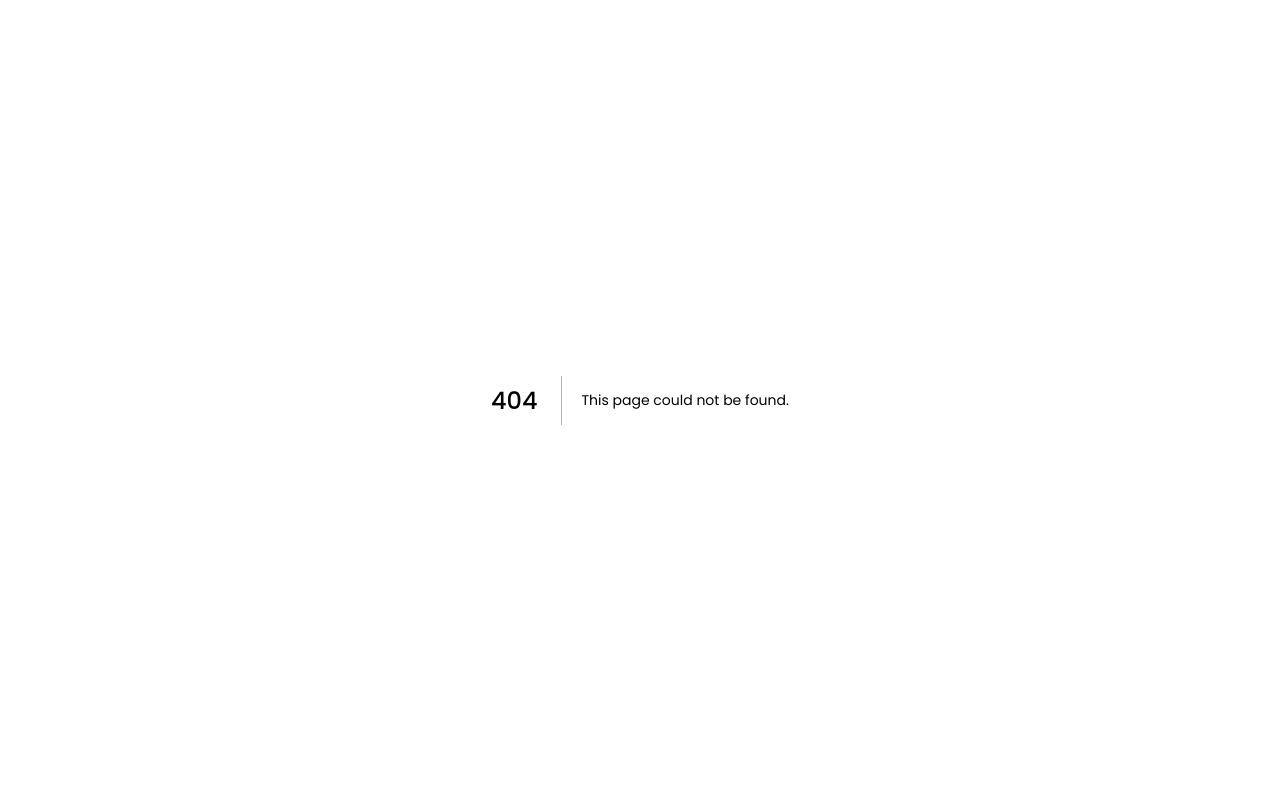
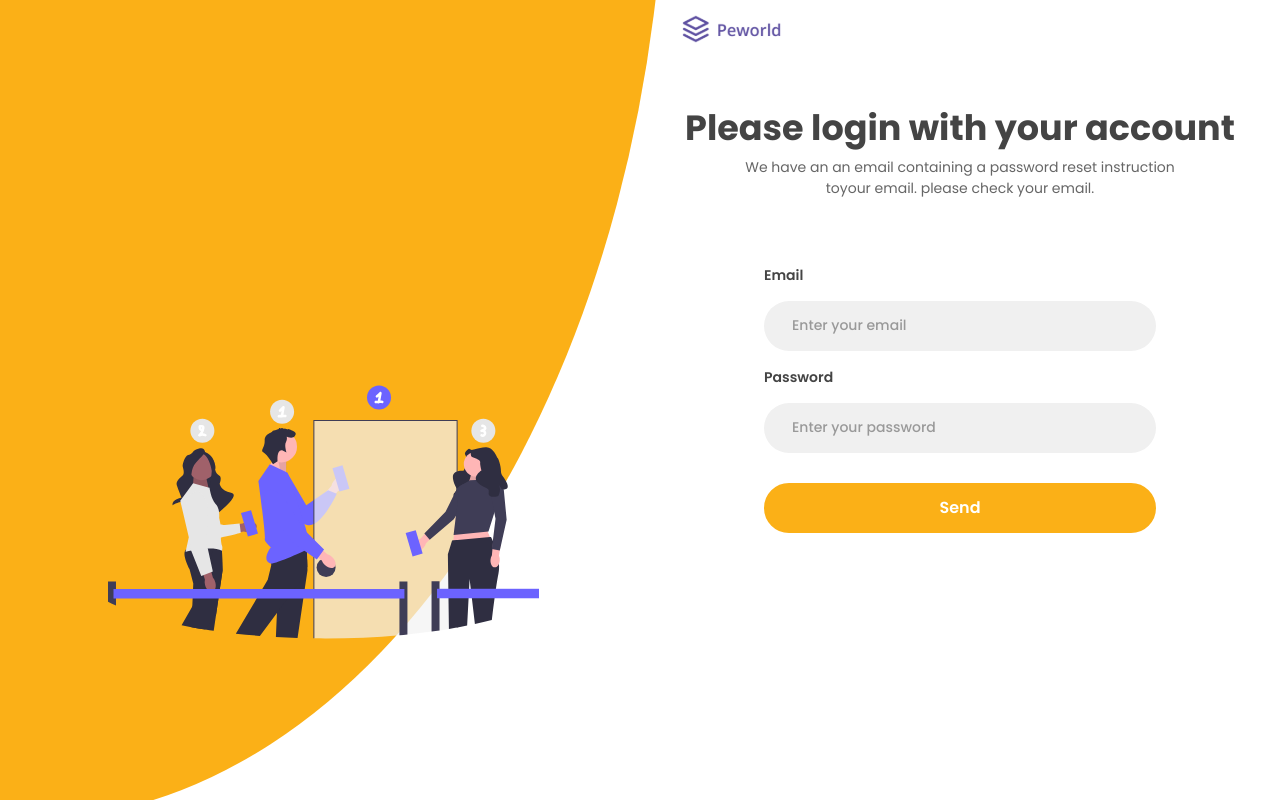
Before and after one commit to zainulmbrk/peworld-fe, a Next.js app: page /confirmpassword in a window 1280 px wide. Before the commit this address had no page. Built offline with nearby package versions, Linux system fonts and the light colour scheme.

Commit message:
feat: add confirm password (login)

```diff
--- /dev/null
+++ b/src/layouts/ConfirmPassword/Confirmpass.module.scss
@@ -0,0 +1,152 @@
+.confirmpassLayout {
+  width: 100%;
+  height: 100vh;
+  position: relative;
+  overflow: hidden;
+  margin: 0;
+
+  .left {
+    .title {
+      width: 70%;
+      position: relative;
+      z-index: 2;
+      display: flex;
+      flex-direction: column;
+      align-items: center;
+      margin-top: 3em;
+      margin-left: 4em;
+    }
+    .leftBg {
+      position: absolute;
+      width: 100vw;
+      height: 250vh;
+      top: -10%;
+      right: 48%;
+      transform: translateY(-55%);
+      background: var(--secondary);
+      transition: 1.8s ease-in-out;
+      border-radius: 50%;
+    }
+    img {
+      position: relative;
+      z-index: 1;
+      width: 70%;
+      margin-top: 7em;
+      margin-left: 6em;
+      height: 100%;
+    }
+  }
+  .right {
+    .logo {
+      margin-top: 0.5em;
+      width: 100%;
+      padding: 0 1em;
+      font-size: 30px;
+      font-weight: 800;
+      display: flex;
+      align-items: center;
+      justify-content: space-between;
+
+      img {
+        width: 100px;
+        cursor: pointer;
+      }
+    }
+    .cpTitle {
+      margin-top: 4em;
+      width: 100%;
+      display: flex;
+      flex-direction: column;
+      align-items: center;
+      h1 {
+        text-align: center;
+        font-weight: 700;
+        font-size: 35px;
+        color: #444;
+      }
+      p {
+        width: 70%;
+        text-align: center;
+        font-size: 14px;
+        color: #666;
+      }
+    }
+    form {
+      margin: 3em 7em;
+      label {
+        font-weight: 600;
+        font-size: 14px;
+        color: #444;
+      }
+      input {
+        width: 100%;
+        border-radius: 30px;
+        height: 50px;
+        padding: 0 2em;
+        color: #444;
+        font-weight: 500;
+        outline: none;
+        background: rgb(240, 240, 240);
+        border: none;
+        font-size: 14px;
+        margin: 1em 0;
+
+        &::placeholder {
+          color: #999;
+        }
+      }
+      button {
+        margin-top: 1em;
+        width: 100%;
+        height: 50px;
+        font-weight: 600;
+        font-size: 16px;
+        background: var(--secondary);
+        color: #fff;
+        border-radius: 30px;
+        border: none;
+        outline: none;
+        border: 2px solid var(--secondary);
+        transition: 0.3s ease-in-out;
+
+        &:hover {
+          background: #fff;
+          color: var(--secondary);
+        }
+      }
+    }
+  }
+}
+
+@media screen and (max-width: 768px) {
+  .confirmpassLayout {
+    .left {
+      display: none;
+    }
+    .right {
+      h1 {
+        margin-top: 2em;
+      }
+      .logo {
+        font-size: 20px;
+        padding: 0;
+      }
+      .cpTitle {
+        margin: 0;
+        h1 {
+          width: 80%;
+          font-size: 30px;
+        }
+        p {
+          width: 100%;
+          text-align: center;
+          font-size: 14px;
+          color: #666;
+        }
+      }
+      form {
+        margin: 3em 1em;
+      }
+    }
+  }
+}
--- /dev/null
+++ b/src/layouts/ConfirmPassword/index.js
@@ -0,0 +1,38 @@
+import React from 'react'
+import Link from 'next/link'
+import styles from './Confirmpass.module.scss'
+
+const ConfirmpassLayout = () => {
+  return (
+    <div className={`${styles.confirmpassLayout} row`}>
+      <div className={`${styles.left} col-md-6`}>
+        <div className={styles.leftBg}></div>
+        <img src="/icons/confirmpass.svg" alt="" />
+      </div>
+      <div className={`${styles.right} col-md-6`}>
+        <div className={styles.logo}>
+          <Link href="/#">
+            <img src="/logo/logo.svg" alt="logo" />
+          </Link>
+        </div>
+        <div className={styles.cpTitle}>
+            <h1>Please login with your account</h1>
+            <p>We have an an email containing a password reset instruction toyour email. please check your email.</p>
+        </div>
+        <form>
+          <label>Email</label>
+          <br />
+          <input type="text" name='email' placeholder="Enter your email" />
+          <br />
+          <label>Password</label>
+          <br />
+          <input type="password" placeholder="Enter your password" />
+          <br />
+          <button>Send</button>
+        </form>
+      </div>
+    </div>
+  )
+}
+
+export default ConfirmpassLayout
--- /dev/null
+++ b/src/pages/confirmpassword/index.js
@@ -0,0 +1,12 @@
+import React from "react";
+import ConfirmpassLayout from "../../layouts/ConfirmPassword";
+
+const Confirmpassword = () => {
+  return (
+    <>
+      <ConfirmpassLayout />
+    </>
+  );
+};
+
+export default Confirmpassword;
```
Also changed, not shown: public/icons/confirmpass.svg (added).
